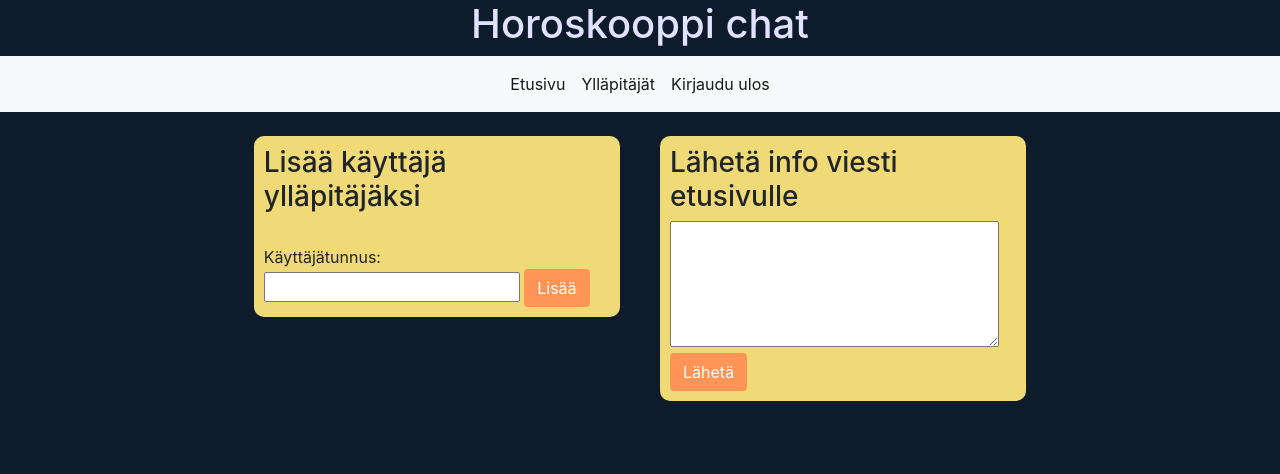
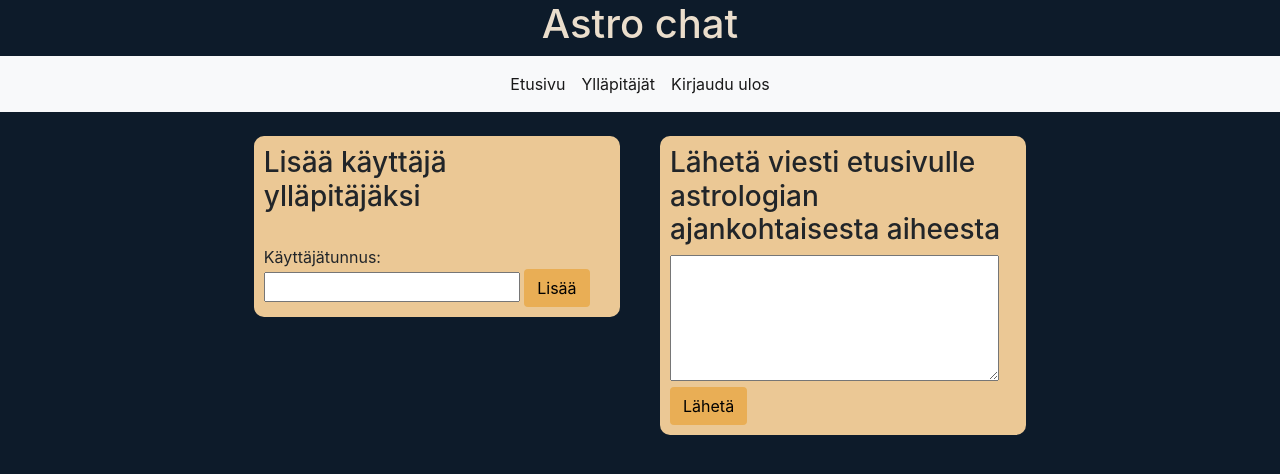
Before and after one commit to fastaaaa/Keskustelusovellus, a Flask app: page /admin in a window 1280 px wide. Shown: the top 474 px of the page. Run offline with Flask 3, Linux system fonts and the light colour scheme; the visitor is signed in with stand-in values (Sample User, id 1); tables that the repository leaves empty hold one stand-in row (values such as "Sample post"); some libraries are stand-ins or nearby versions.

Commit message:
Updated layout

```diff
--- a/schema.sql
+++ b/schema.sql
@@ -6,7 +6,7 @@ CREATE TABLE users (
 
 CREATE TABLE rooms (
     id SERIAL PRIMARY KEY,
-    name TEXT
+    name TEXT,
     visible BOOLEAN
 );
 
--- a/static/style.css
+++ b/static/style.css
@@ -3,8 +3,8 @@
 }
 
 .btn-custom {
-    background-color: #ff9457;
-    color: white;
+    background-color: #e9ae55;
+    color: black;
 }
 
 .btn-delete {
@@ -22,7 +22,7 @@
 
 .left-div {
 
-    background-color: #f0da78;
+    background-color: #ebc895;
     width: 33%;
     min-height: 300px;
     padding: 10px;
@@ -37,7 +37,7 @@
 }
 
 .inner-box {
-    background-color: #f0da78;
+    background-color: #ebc895;
     width: 100%;
     min-height: 75px;
     margin-bottom: 20px;
@@ -47,7 +47,7 @@
 
 .right-div {
 
-    background-color: #f0da78;
+    background-color: #ebc895;
     width: 33%;
     min-height: 100px;
     padding: 10px;
@@ -65,9 +65,9 @@ body {
 }
 
 a {
-    color: #e0e2ff;
+    color: #0d1b2a;
 }
 
 h1 {
-    color: #e0e2ff;
+    color: #ebdecc;
 }
--- a/templates/admin.html
+++ b/templates/admin.html
@@ -27,7 +27,7 @@
         <div class="right-div">
         <form action="/send_info" method="POST">
         <input type="hidden" name="username" value="{{ username }}">
-        <h3>Lähetä info viesti etusivulle</h3>
+        <h3>Lähetä viesti etusivulle astrologian ajankohtaisesta aiheesta</h3>
         <textarea name="content" rows="5" cols="30"></textarea>
         <br>
         <button type="submit" class="btn btn-custom">Lähetä</button>
--- a/templates/index.html
+++ b/templates/index.html
@@ -34,7 +34,7 @@
     </div>
   </div>
   <div class="right-div">
-  <h3>Ylläpitäjien viesti</h3>
+  <h3>Astrologian ajankohtaiset</h3>
   <br>
   {% for i in info %}
   <i>Viesti:</i> {{ i[0] }}
--- a/templates/layout.html
+++ b/templates/layout.html
@@ -9,8 +9,9 @@
 <body>
 
 
-  <div class="layout-middle"><h1>Horoskooppi chat</h1></div>
-<nav class="navbar navbar-expand-lg navbar-light bg-light">
+  <div class="layout-middle"><h1>Astro chat</h1></div>
+
+  <nav class="navbar navbar-expand-lg navbar-light bg-light"">
       <div class="collapse navbar-collapse justify-content-center" id="navbarNav">
         <ul class="navbar-nav">
           <li class="nav-item active">
--- a/templates/logout.html
+++ b/templates/logout.html
@@ -6,8 +6,8 @@
 <br>
 <div class="container">
     <div class="right-div">
-    Olet kirjautunut ulos!<br>
-    Kiitos käynnistä ja tervetuloa uudelleen!
+        <div class="layout-middle"><br>Olet kirjautunut ulos!<br>
+    Kiitos käynnistä ja tervetuloa uudelleen!</div><br>
     {% endblock %}
     </div>
 </div>
```
Lines whose indentation alone changed are shown as unchanged.
